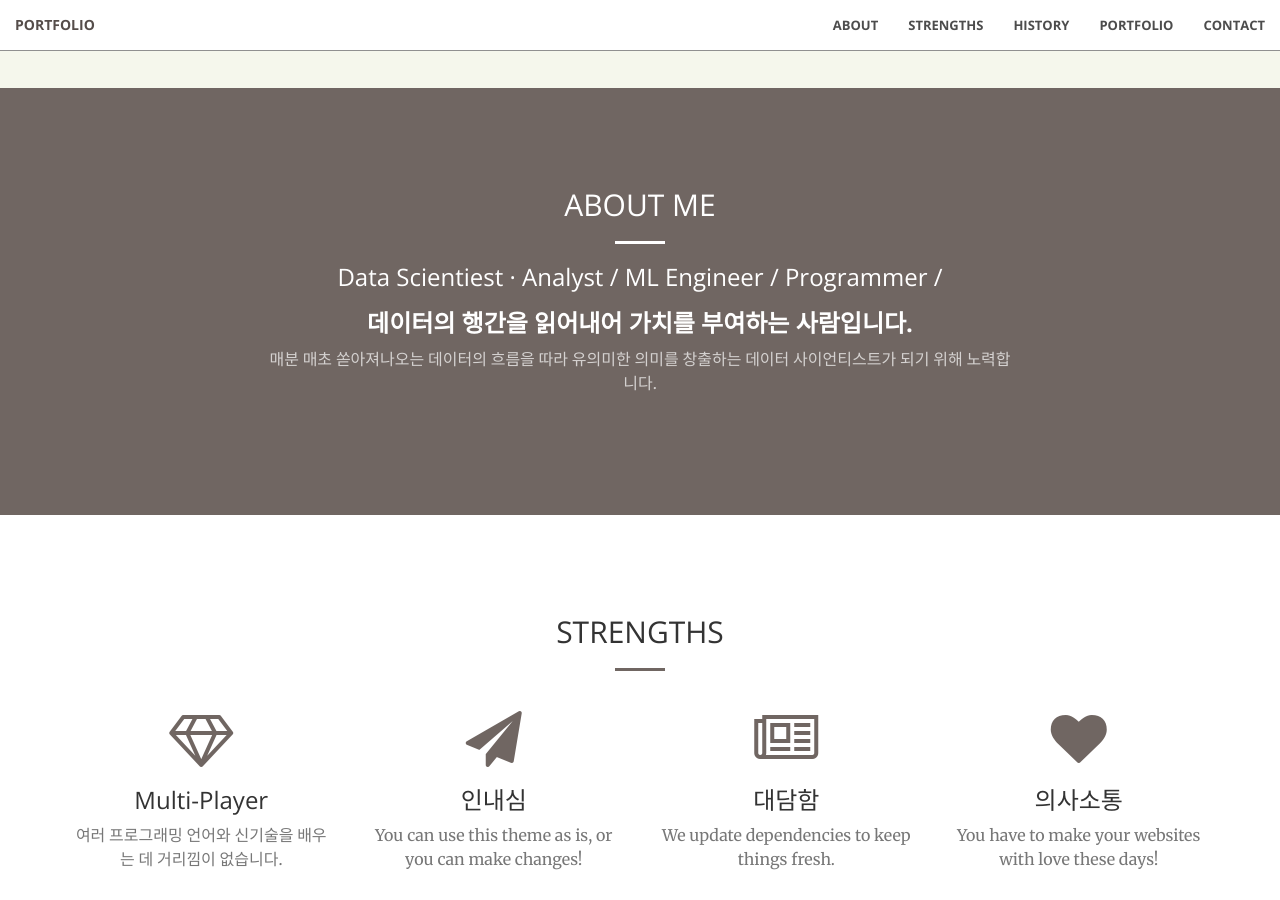
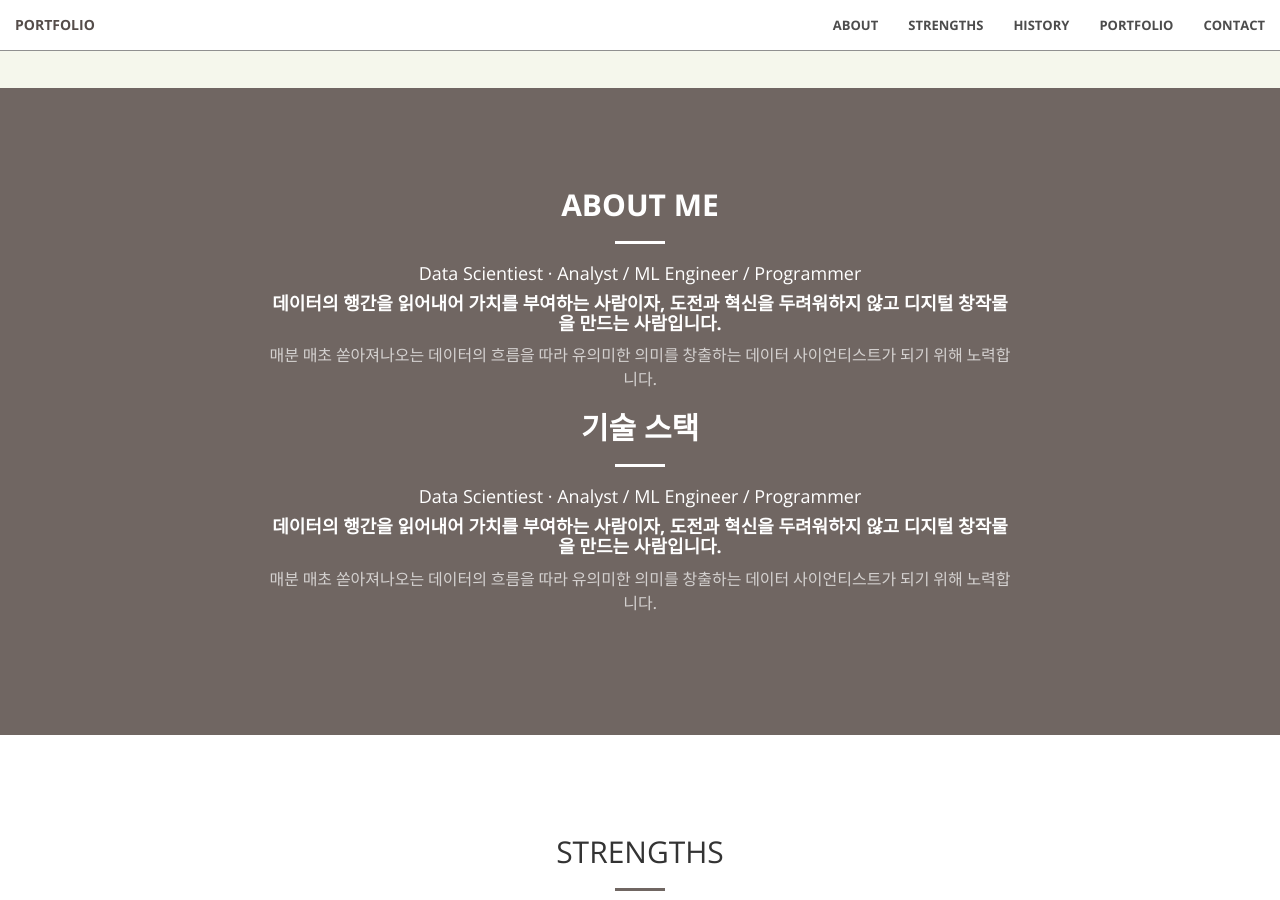
Before and after one commit to ymdev2023/ymdev2023.github.io, a Jekyll site: the page built from index.html, in a window 1280 px wide and 900 px high, scrolled down 812 px. Built offline with Jekyll 4.4.1, drawn with Linux system fonts in a browser that asks for light colours.

Commit message:
Update call-to-action.html

```diff
--- a/_includes/call-to-action.html
+++ b/_includes/call-to-action.html
@@ -2,14 +2,22 @@
     <div class="container">
         <div class="row">
             <div class="col-lg-8 col-lg-offset-2 text-center">
-                <h2 class="section-heading">ABOUT ME</h2>
-
-
+                <h2 class="section-heading"><b>ABOUT ME</b></h2>
                 <hr class="light">
-                <h3> Data Scientiest · Analyst / ML Engineer / Programmer / </h3>
-                <h3><b>데이터의 행간을 읽어내어 가치를 부여하는 사람입니다.</b></h3>
+                <h4> Data Scientiest · Analyst / ML Engineer / Programmer </h4>
+                <h4><b>데이터의 행간을 읽어내어 가치를 부여하는 사람이자, 도전과 혁신을 두려워하지 않고 디지털 창작물을 만드는 사람입니다.</b></h4>
                 <p class="text-faded">매분 매초 쏟아져나오는 데이터의 흐름을 따라 유의미한 의미를 창출하는 데이터 사이언티스트가 되기 위해 노력합니다.</p>
-<!--                 <a href="#" class="btn btn-default btn-xl">자세히 보기</a> -->
+            </div>
+        </div>
+    </div>
+    <div class="container">
+        <div class="row">
+            <div class="col-lg-8 col-lg-offset-2 text-center">
+                <h2 class="section-heading"><b>기술 스택</b></h2>
+                <hr class="light">
+                <h4> Data Scientiest · Analyst / ML Engineer / Programmer </h4>
+                <h4><b>데이터의 행간을 읽어내어 가치를 부여하는 사람이자, 도전과 혁신을 두려워하지 않고 디지털 창작물을 만드는 사람입니다.</b></h4>
+                <p class="text-faded">매분 매초 쏟아져나오는 데이터의 흐름을 따라 유의미한 의미를 창출하는 데이터 사이언티스트가 되기 위해 노력합니다.</p>
             </div>
         </div>
     </div>
```
